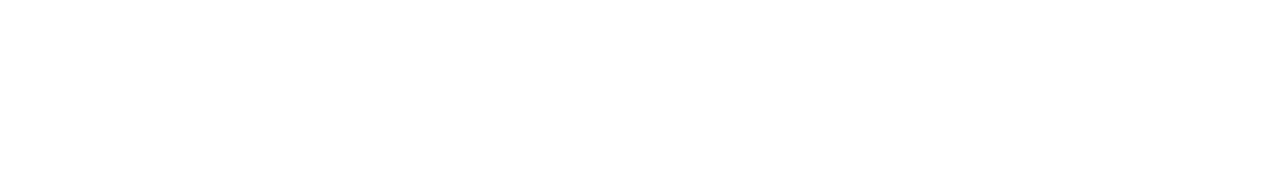
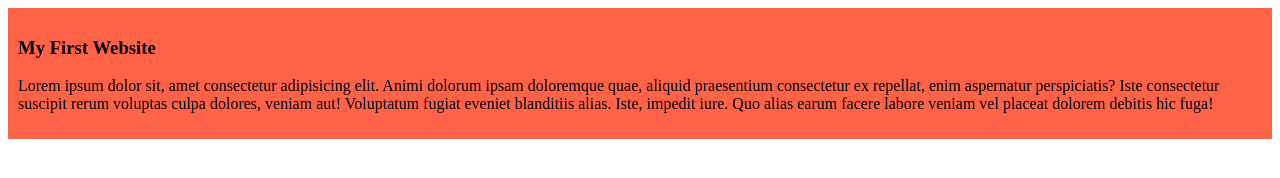
Before and after one commit to 0RafsanAhsan0/my-simple-website, a plain HTML site: page index.html in a window 1280 px wide. Drawn offline with Linux system fonts and the light colour scheme.

Commit message:
styles addeded

```diff
--- a/index.html
+++ b/index.html
@@ -3,9 +3,13 @@
 <head>
     <meta charset="UTF-8">
     <meta name="viewport" content="width=device-width, initial-scale=1.0">
+    <link rel="stylesheet" href="./styles/blog.css">
     <title>My Simple Website</title>
 </head>
 <body>
-
+    <div>
+        <h3>My First Website</h3>
+        <p>Lorem ipsum dolor sit, amet consectetur adipisicing elit. Animi dolorum ipsam doloremque quae, aliquid praesentium consectetur ex repellat, enim aspernatur perspiciatis? Iste consectetur suscipit rerum voluptas culpa dolores, veniam aut! Voluptatum fugiat eveniet blanditiis alias. Iste, impedit iure. Quo alias earum facere labore veniam vel placeat dolorem debitis hic fuga!</p>
+    </div>
 </body>
 </html>
--- /dev/null
+++ b/styles/blog.css
@@ -0,0 +1,4 @@
+div{
+    background-color: tomato;
+    padding: 10px;
+}
```
